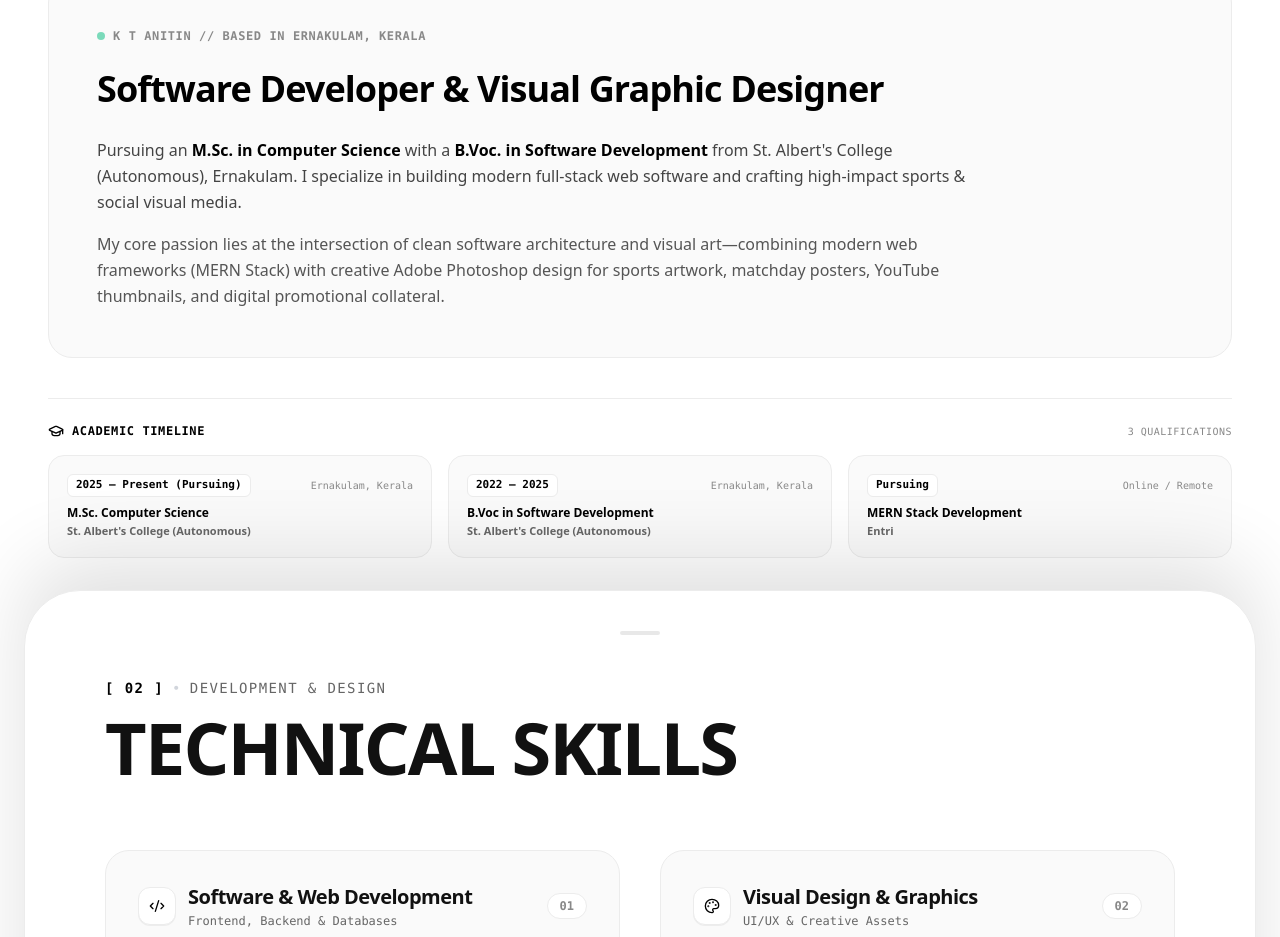
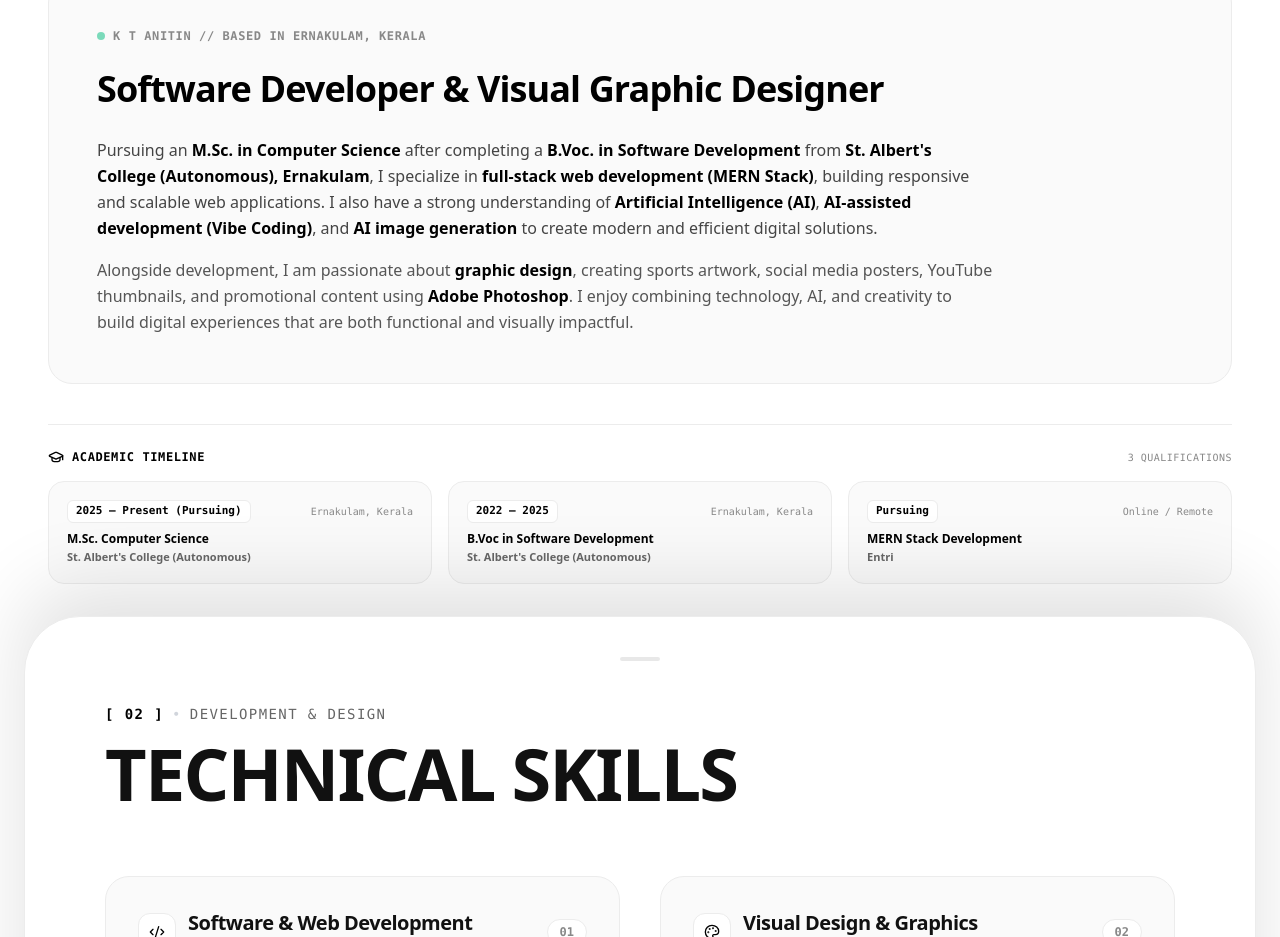
Before and after one commit to anitin007/protfolionew, a Next.js app: page / in a window 1280 px wide. Shown: the part 1076-2013 px from the top of the page. Built offline with nearby package versions, Linux system fonts and the light colour scheme.

Commit message:
feat: simplify About section to minimal clean layout without pop-up animations and with requested bio text

```diff
--- a/src/components/sections/About.tsx
+++ b/src/components/sections/About.tsx
@@ -18,13 +18,13 @@ export default function About() {
       {/* Main Minimalist Container */}
       <div className="space-y-8 sm:space-y-10">
 
-        {/* Hero Bio Statement Stage with Smooth Entrance */}
+        {/* Hero Bio Statement Stage with Minimal Entrance */}
         <motion.div
-          initial={{ opacity: 0, y: 30, scale: 0.98 }}
-          whileInView={{ opacity: 1, y: 0, scale: 1 }}
+          initial={{ opacity: 0, y: 20 }}
+          whileInView={{ opacity: 1, y: 0 }}
           viewport={{ once: true, margin: '-40px' }}
-          transition={{ duration: 0.6, ease: [0.16, 1, 0.3, 1] }}
-          className="p-8 sm:p-12 rounded-3xl bg-[#FAFAFA] border border-[#ECECEC] space-y-5 hover:bg-white hover:border-black/40 hover:shadow-2xl transition-all duration-500 relative overflow-hidden group transform-gpu"
+          transition={{ duration: 0.5, ease: 'easeOut' }}
+          className="p-8 sm:p-12 rounded-3xl bg-[#FAFAFA] border border-[#ECECEC] space-y-5 hover:bg-white hover:border-black/30 hover:shadow-xl transition-all duration-300 relative overflow-hidden group"
         >
           {/* Top Subtle Dark Accent Bar */}
           <div className="absolute top-0 left-0 right-0 h-1 bg-black opacity-0 group-hover:opacity-100 transition-opacity duration-300" />
@@ -43,21 +43,21 @@ export default function About() {
           {/* Detailed Paragraph Content */}
           <div className="space-y-4 text-sm sm:text-base text-[#444444] font-medium leading-relaxed max-w-4xl pt-1">
             <p>
-              Pursuing an <strong className="text-black font-extrabold">M.Sc. in Computer Science</strong> with a <strong className="text-black font-extrabold">B.Voc. in Software Development</strong> from St. Albert's College (Autonomous), Ernakulam. I specialize in building modern full-stack web software and crafting high-impact sports & social visual media.
+              Pursuing an <strong className="text-black font-bold">M.Sc. in Computer Science</strong> after completing a <strong className="text-black font-bold">B.Voc. in Software Development</strong> from <strong className="text-black font-bold">St. Albert's College (Autonomous), Ernakulam</strong>, I specialize in <strong className="text-black font-bold">full-stack web development (MERN Stack)</strong>, building responsive and scalable web applications. I also have a strong understanding of <strong className="text-black font-bold">Artificial Intelligence (AI)</strong>, <strong className="text-black font-bold">AI-assisted development (Vibe Coding)</strong>, and <strong className="text-black font-bold">AI image generation</strong> to create modern and efficient digital solutions.
             </p>
 
             <p className="text-[#555555]">
-              My core passion lies at the intersection of clean software architecture and visual art—combining modern web frameworks (MERN Stack) with creative Adobe Photoshop design for sports artwork, matchday posters, YouTube thumbnails, and digital promotional collateral.
+              Alongside development, I am passionate about <strong className="text-black font-bold">graphic design</strong>, creating sports artwork, social media posters, YouTube thumbnails, and promotional content using <strong className="text-black font-bold">Adobe Photoshop</strong>. I enjoy combining technology, AI, and creativity to build digital experiences that are both functional and visually impactful.
             </p>
           </div>
         </motion.div>
 
-        {/* Academic Timeline Section (Untouched & Retained) */}
+        {/* Academic Timeline Section */}
         <motion.div
-          initial={{ opacity: 0, y: 25 }}
+          initial={{ opacity: 0, y: 15 }}
           whileInView={{ opacity: 1, y: 0 }}
           viewport={{ once: true }}
-          transition={{ duration: 0.5, ease: [0.16, 1, 0.3, 1] }}
+          transition={{ duration: 0.5, ease: 'easeOut' }}
           className="pt-6 border-t border-[#ECECEC] space-y-4"
         >
           <div className="flex items-center justify-between">
@@ -74,11 +74,10 @@ export default function About() {
             {EDUCATION.map((edu, idx) => (
               <motion.div
                 key={edu.id}
-                initial={{ opacity: 0, y: 20 }}
+                initial={{ opacity: 0, y: 15 }}
                 whileInView={{ opacity: 1, y: 0 }}
                 viewport={{ once: true }}
-                whileHover={{ y: -4 }}
-                transition={{ duration: 0.35, delay: idx * 0.08, ease: [0.16, 1, 0.3, 1] }}
+                transition={{ duration: 0.35, delay: idx * 0.06 }}
                 className="group p-4.5 rounded-2xl bg-[#FAFAFA] border border-[#ECECEC] hover:bg-white hover:border-black/30 hover:shadow-md transition-all duration-300 flex flex-col justify-between"
               >
                 <div className="flex items-center justify-between mb-2">
```
